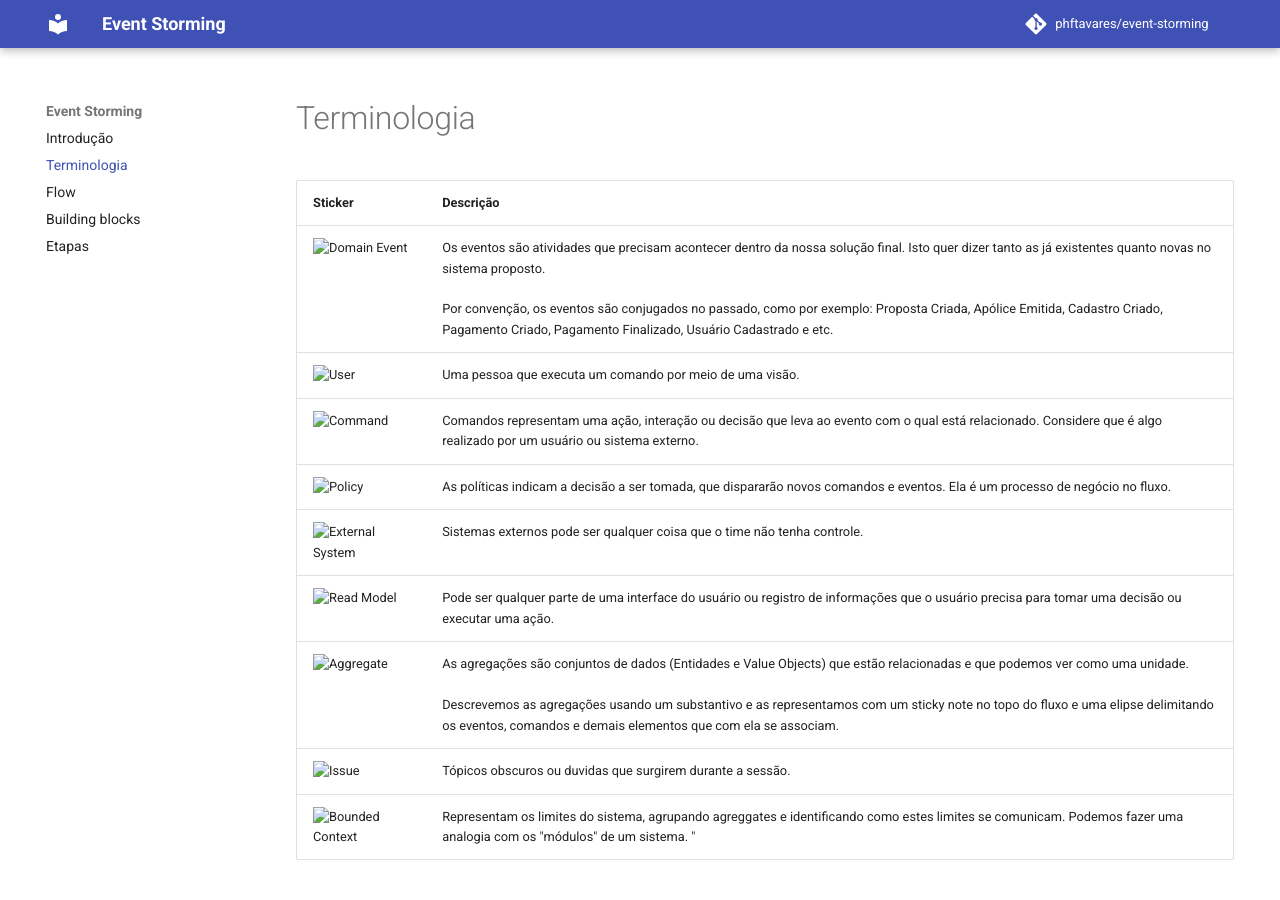
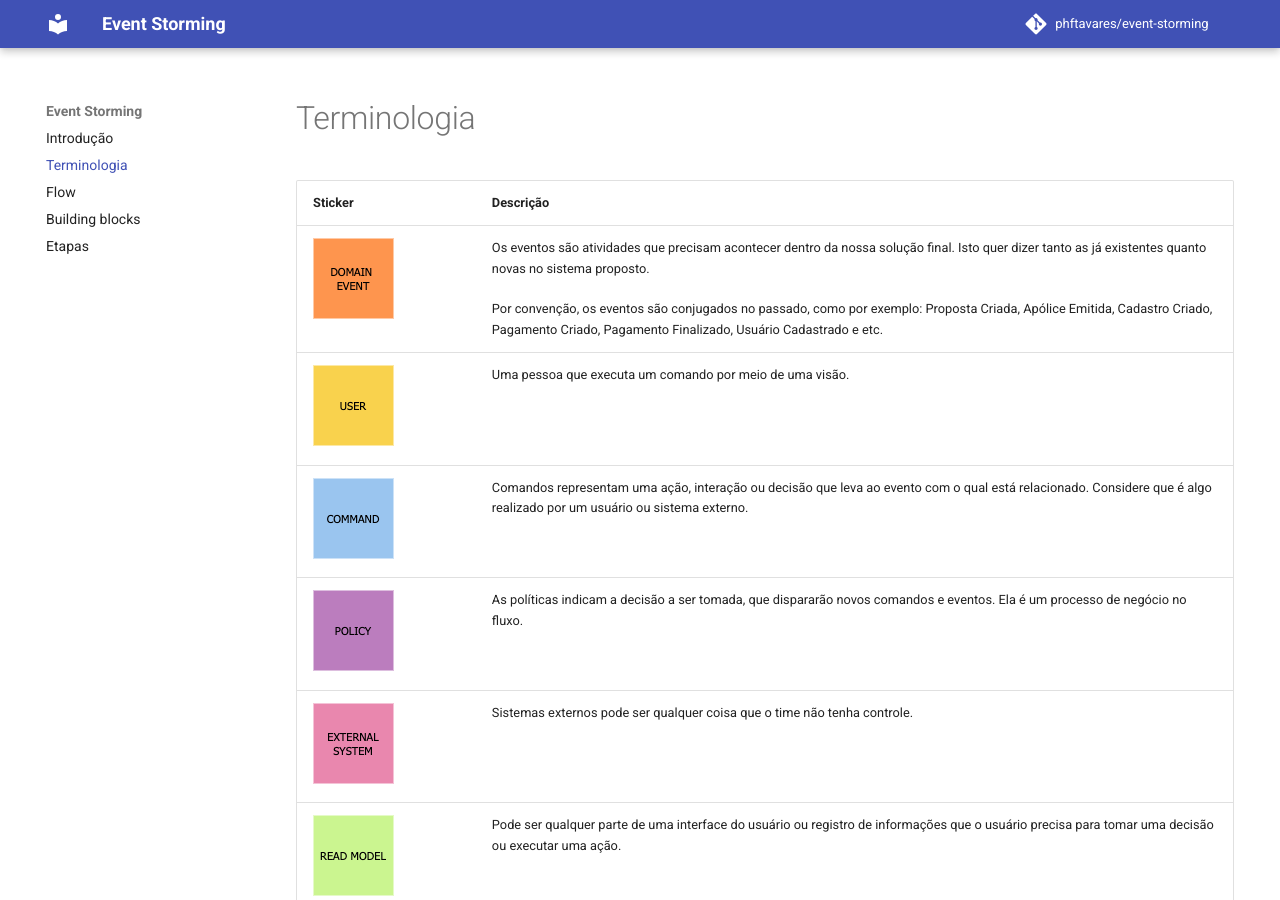
Before and after one commit to philtavares/event-storming, an MkDocs documentation site: the page built from docs/sections/terminology.md, in a window 1280 px wide and 900 px high. Built offline with MkDocs 1.6.1 and Material for MkDocs 9.7.7, drawn with Linux system fonts in a browser that asks for light colours; comment, search, counter and statistics services are not loaded.

Commit message:
ajustando caminho para imagens de termonologia

```diff
--- a/docs/sections/terminology.md
+++ b/docs/sections/terminology.md
@@ -1,12 +1,12 @@
 # Terminologia
 | Sticker | Descrição |
 |-------|-----------|
-| ![Domain Event](../images/domain_event.png "Domain Event") | Os eventos são atividades que precisam acontecer dentro da nossa solução final. Isto quer dizer tanto as já existentes quanto novas no sistema proposto. <br><br>Por convenção, os eventos são conjugados no passado, como por exemplo: Proposta Criada, Apólice Emitida, Cadastro Criado, Pagamento Criado, Pagamento Finalizado, Usuário Cadastrado e etc. |
-| ![User](../images/user.png "User") | Uma pessoa que executa um comando por meio de uma visão.|
-| ![Command](../images/command.png "Command") | Comandos representam uma ação, interação ou decisão que leva ao evento com o qual está relacionado. Considere que é algo realizado por um usuário ou sistema externo. |
-| ![Policy](../images/policy.png "Policy") | As políticas indicam a decisão a ser tomada, que dispararão novos comandos e eventos. Ela é um processo de negócio no fluxo. |
-| ![External System](../images/external_system.png "External System") | Sistemas externos pode ser qualquer coisa que o time não tenha controle. |
-| ![Read Model](../images/read_model.png "Read Model") | Pode ser qualquer parte de uma interface do usuário ou registro de informações que o usuário precisa para tomar uma decisão ou executar uma ação. |
-| ![Aggregate](../images/aggregate.png "Aggregate") | As agregações são conjuntos de dados (Entidades e Value Objects) que estão relacionadas e que podemos ver como uma unidade. <br><br>Descrevemos as agregações usando um substantivo e as representamos com um sticky note no topo do fluxo e uma elipse delimitando os eventos, comandos e demais elementos que com ela se associam.|
-| ![Issue](../images/issue.png "Issue") | Tópicos obscuros ou duvidas que surgirem durante a sessão. |
-| ![Bounded Context](../images/bounded_context.png "Bounded Context") | Representam os limites do sistema, agrupando agreggates e identificando como estes limites se comunicam. Podemos fazer uma analogia com os "módulos" de um sistema. "
+| ![Domain Event](../images/stickers/domain_event.png "Domain Event") | Os eventos são atividades que precisam acontecer dentro da nossa solução final. Isto quer dizer tanto as já existentes quanto novas no sistema proposto. <br><br>Por convenção, os eventos são conjugados no passado, como por exemplo: Proposta Criada, Apólice Emitida, Cadastro Criado, Pagamento Criado, Pagamento Finalizado, Usuário Cadastrado e etc. |
+| ![User](../images/stickers/user.png "User") | Uma pessoa que executa um comando por meio de uma visão.|
+| ![Command](../images/stickers/command.png "Command") | Comandos representam uma ação, interação ou decisão que leva ao evento com o qual está relacionado. Considere que é algo realizado por um usuário ou sistema externo. |
+| ![Policy](../images/stickers/policy.png "Policy") | As políticas indicam a decisão a ser tomada, que dispararão novos comandos e eventos. Ela é um processo de negócio no fluxo. |
+| ![External System](../images/stickers/external_system.png "External System") | Sistemas externos pode ser qualquer coisa que o time não tenha controle. |
+| ![Read Model](../images/stickers/read_model.png "Read Model") | Pode ser qualquer parte de uma interface do usuário ou registro de informações que o usuário precisa para tomar uma decisão ou executar uma ação. |
+| ![Aggregate](../images/stickers/aggregate.png "Aggregate") | As agregações são conjuntos de dados (Entidades e Value Objects) que estão relacionadas e que podemos ver como uma unidade. <br><br>Descrevemos as agregações usando um substantivo e as representamos com um sticky note no topo do fluxo e uma elipse delimitando os eventos, comandos e demais elementos que com ela se associam.|
+| ![Issue](../images/stickers/issue.png "Issue") | Tópicos obscuros ou duvidas que surgirem durante a sessão. |
+| ![Bounded Context](../images/stickers/bounded_context.png "Bounded Context") | Representam os limites do sistema, agrupando agreggates e identificando como estes limites se comunicam. Podemos fazer uma analogia com os "módulos" de um sistema. "
```
Also changed, not shown: docs/images/stickers/bounded_context.png (added).
